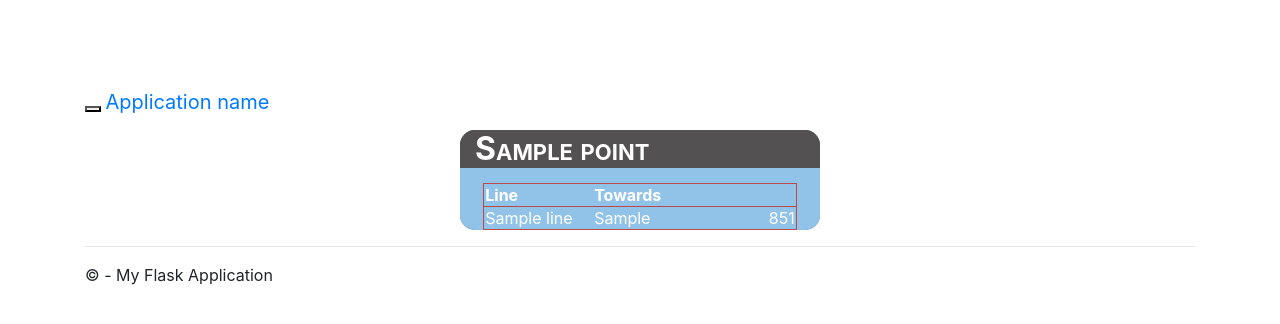
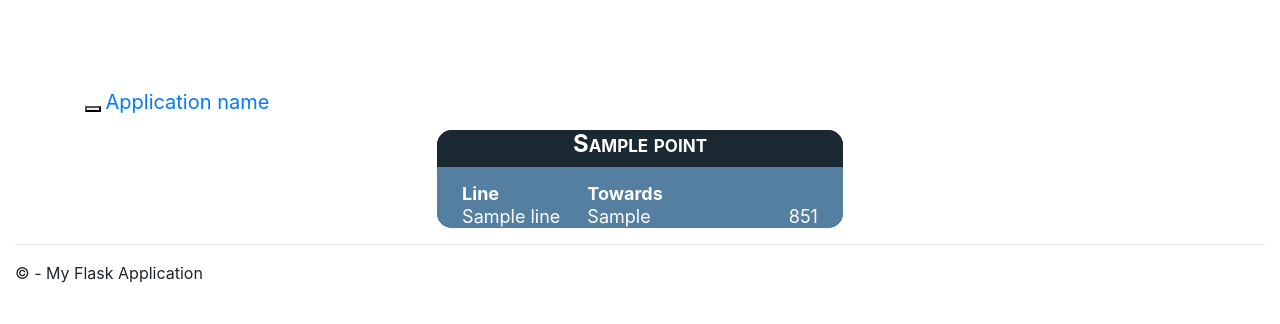
Before and after one commit to massimiliano76/tfl_arrivals, a Flask app: page /arrivals in a window 1280 px wide. Shown: the top 324 px of the page. Run offline with Flask 2, Linux system fonts and the light colour scheme; tables that the repository leaves empty hold one stand-in row (values such as "Sample post"); parts of the project's set-up code (start-up, migrations or seed data) failed here and were passed over; some libraries are stand-ins or nearby versions.

Commit message:
Changed the look of the arrival boards

```diff
--- a/tfl_arrivals/tfl_arrivals/static/content/site.css
+++ b/tfl_arrivals/tfl_arrivals/static/content/site.css
@@ -24,39 +24,41 @@ div.card-content {
 
 
 div.card-content-top {
-    height: 30%;
+    height: 35%;
     align-content: center;
     border-top-left-radius: 15px;
     border-top-right-radius: 15px;
     padding-left: 15px;
     padding-right: 15px;
-    background-color: #535151;
+    background-color: #1a2832;
 }
 
 div.card-content-bottom {
-    height: 70%;
+    height: 65%;
     border-bottom-left-radius: 15px;
     border-bottom-right-radius: 15px;
     padding-left: 15px;
     padding-right: 15px;
     padding-top: 15px;
-    background-color: #91c3e9;
+    background-color: #547fa0;
 }
 
+.card-content-top-inner {
+    height: 100%;
+}
 
 .arrival-station {
-    height: 100%;
-
     font-weight: bold;
     font-variant: small-caps;
 }
 
 .arrival-table {
-    border: 1px solid #b94a48;
+    /*border: 1px solid #b94a48;*/
     width: 95%;
     margin-left: auto;
     margin-right: auto;
     color: white;
+    font-size: large;
 }
 
 .arrival-header {
--- a/tfl_arrivals/tfl_arrivals/templates/arrival_boards.html
+++ b/tfl_arrivals/tfl_arrivals/templates/arrival_boards.html
@@ -5,10 +5,14 @@
 <div class="arrival-card-container">
 	<div class="row justify-content-center">
 		{% for stop in stops %}
-		<div class="col col-lg-4 col-md-6 arrival-card">
+		<div class="col col-lg-4 col-md-6 col-12 arrival-card">
             <div class="card-content">
                 <div class="card-content-top">
-                    <span class="h2 text-center align-middle arrival-station">{{stop}}</span>
+                        <div class="row align-items-center card-content-top-inner">
+                            <div class="col h4 text-center arrival-station">
+                                {{stop}}
+                            </div>
+                        </div>
                 </div>
                 <div class="card-content-bottom">
                     <table class="arrival-table">
--- a/tfl_arrivals/tfl_arrivals/templates/layout.html
+++ b/tfl_arrivals/tfl_arrivals/templates/layout.html
@@ -29,7 +29,7 @@
         </div>
     </div>
 
-    <div class="container body-content">
+    <div class="body-content">
         {% block content %}{% endblock %}
         <hr />
         <footer>
```
